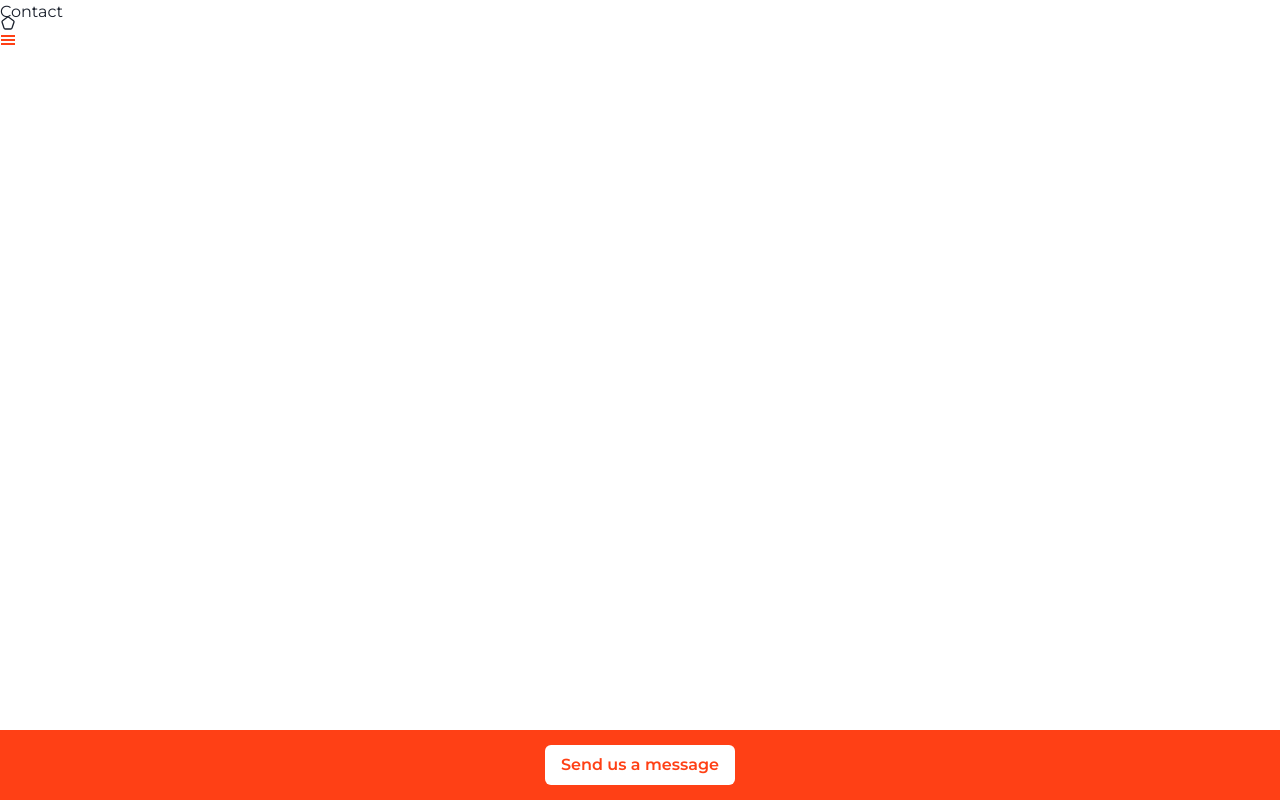
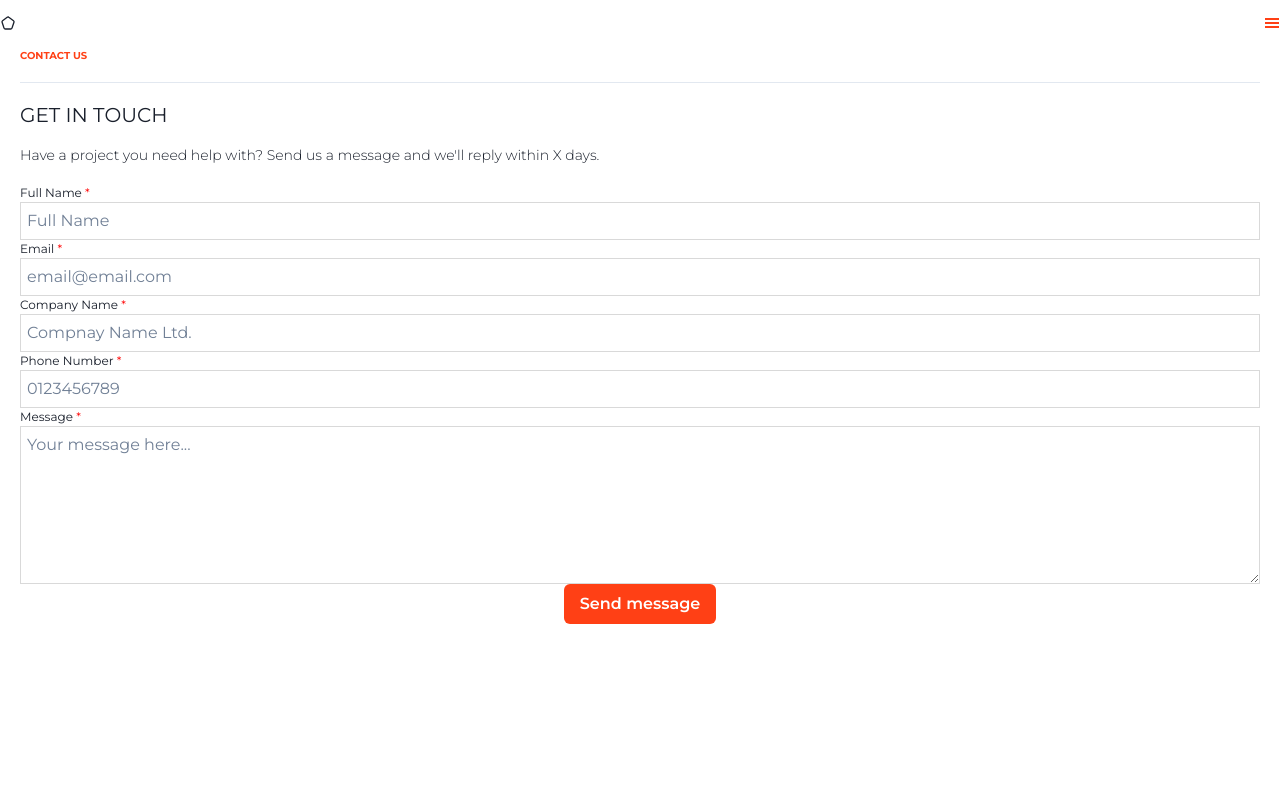
Before and after one commit to jvickers123/pentaro-site, a React (Create React App) app: page /getintouch in a window 1280 px wide. Built offline with nearby package versions, Linux system fonts and the light colour scheme.

Commit message:
contact form created

```diff
--- a/src/components/Contact.js
+++ b/src/components/Contact.js
@@ -1,9 +1,68 @@
-import React from 'react'
+import React, { useState } from 'react'
+
+// CHAKRA STYLING
+import { Button } from '@chakra-ui/react'
 
 const Contact = () => {
+
+
+  // STATE
+  const [formData, setFormData] = useState({
+    full_name: '',
+    email: '',
+    company_name: '',
+    phone_number: '',
+    message: '',
+  })
+
+  const handleSubmit = (e) => {
+    e.preventDefault()
+    console.log(formData)
+  }
+
+  const handleChange = (e) => {
+    const newObj = { ...formData, [e.target.name]: e.target.value}
+    setFormData(newObj)
+  }
   return (
     <section>
-      <h1>Contact</h1>
+      <h1>CONTACT US</h1>
+
+      <hr></hr>
+
+      <h2>GET IN TOUCH</h2>
+      <p>Have a project you need help with? Send us a message and we'll reply within X days.</p>
+      <form onSubmit={handleSubmit} className='contact-form'>
+
+        <div className='form-field'>
+          <label  htmlFor='full_name'>Full Name <span className='red'>*</span></label>
+          <input required type='text' name='full_name' placeholder='Full Name' value={formData.full_name} onChange={handleChange}/>
+        </div>
+
+
+        <div className='form-field'>
+          <label htmlFor='email'>Email <span className='red'>*</span></label>
+          <input required type='email' name='email' placeholder='email@email.com' value={formData.email} onChange={handleChange}/>
+        </div>
+
+        <div className='form-field'>
+          <label htmlFor='company_name'>Company Name <span className='red'>*</span></label>
+          <input required type='text' name='company_name' placeholder='Compnay Name Ltd.' value={formData.company_name} onChange={handleChange}/>
+        </div>
+
+        <div className='form-field'>
+          <label htmlFor='phone_number'>Phone Number <span className='red'>*</span></label>
+          <input required type='tel' name='phone_number' placeholder='0123456789' value={formData.phone_number} onChange={handleChange}/>
+        </div>
+
+        <div className='form-field message-area'>
+          <label htmlFor='message'>Message <span className='red'>*</span></label>
+          <textarea rows='6' required name='message' placeholder='Your message here...' value={formData.message} onChange={handleChange}/>
+        </div>
+
+        <Button className='light-btn' onClick={handleSubmit}>Send message</Button>
+
+      </form>
     </section>
   )
 }
--- a/src/components/Footer.js
+++ b/src/components/Footer.js
@@ -1,22 +1,29 @@
-import React from 'react'
+import React, { useState, useEffect } from 'react'
 import { useNavigate } from 'react-router-dom'
 
 // STYLING
 import { Button } from '@chakra-ui/react'
 const Footer = () => {
 
+  // STATE
+  const [hideFooter, setHideFooter] = useState(false)
+
   const navigate = useNavigate()
 
-  // const handleSubmit = () => {
-  //   // console.log('working')
-  // }
+  // CHECK IF ON THE GETINTOUCH PAGE
+  useEffect(() => {
+    const url = window.location.href.split('/')
+    url.includes('getintouch') ? setHideFooter(true) : setHideFooter(false)
+  }, )
+
   return (
-    <div className='footer-main'>
-      {/* <form onSubmit={handleSubmit}>
-        <label htmlFor=''
-
-      </form> */}
-      <Button onClick={() => navigate('getintouch')} className='get-in-touch-button'>Send us a message</Button>
+    <div className={hideFooter ? 'footer-hiddent' : 'footer-main'}>
+      <div className='footer-mobile'>
+        <Button onClick={() => navigate('getintouch')} className='get-in-touch-button'>Send us a message</Button>
+      </div>
+      <div className='footer-desktop'>
+        <p>Destop</p>
+      </div>
     </div>
   )
 }
--- /dev/null
+++ b/src/styles/components/contact.scss
@@ -0,0 +1,28 @@
+  .contact-form {
+  @include flex-center(column);
+  button {
+    background-color: $accent;
+    color: white;
+  }
+  .form-field {
+    display: flex;
+    flex-direction: column;
+    align-items: flex-start;
+    width: 100%;
+    label {
+      font-size: 12px;
+      display: inline-block;
+      width: 115px;
+      margin-right: 10px;
+    }
+    input, textarea {
+      width: 100%;
+      padding: 6px;
+      border-radius: 0;
+      border: 1px solid rgba(0,0,0,0.15);
+    }
+    .red {
+      color: red;
+    }
+  }
+}
--- a/src/styles/components/footer.scss
+++ b/src/styles/components/footer.scss
@@ -11,4 +11,24 @@
     background-color: #fff;
     color: $accent;
   }
+  .footer-desktop {
+    display: none;
+  }
+
 }
+
+.footer-hiddent {
+  display: none;
+}
+
+
+@media screen and (min-width: 600px) {
+  .footer-main {
+    .footer-mobile {
+      display: none;
+    }
+    .footer-desktop {
+      display: flex;
+    }
+  }
+}
--- a/src/styles/components/navbar.scss
+++ b/src/styles/components/navbar.scss
@@ -4,6 +4,8 @@
   padding: 15px 0;
   width: 100%;
   z-index: 2;
+  @include flex-center(row);
+  justify-content: space-between;
 }
 
 .dropdown-options-container {
@@ -24,7 +26,7 @@
   align-self: flex-start;
 }
 
-
+// options drawer
 #chakra-modal-\:r3\:, #chakra-modal-\:r1\:{
   background-color: $accent;
   color: white;
--- a/src/styles/main.scss
+++ b/src/styles/main.scss
@@ -8,6 +8,7 @@
 @import './components//navbar.scss';
 @import './components/footer.scss';
 @import './components/home.scss';
+@import './components/contact.scss';
 
 * {
   box-sizing: border-box;
@@ -18,8 +19,30 @@
 
 section {
   min-height: 100vh;
+  padding: 50px 20px;
+  hr {
+    margin: 10px 0;
+  }
+  h1 {
+    color: $accent;
+    font-weight: 700;
+    font-size: 10px;
+    line-height: 12px;
+    margin-bottom: 20px;
+  }
+  h2 {
+    font-weight: 400;
+    font-size: 20px;
+    line-height: 24px;
+    margin: 20px 0;
+  }
+  p {
+    font-weight: 300;
+    font-size: 14px;
+    line-height: 17px;
+    margin: 20px 0;
+  }
 }
-
 
 .accent {
   color: $accent;
@@ -39,3 +62,8 @@ a {
   height: 100%;
   z-index: -1;
 }
+
+button {
+  background-color: $accent;
+  color: white;
+}
--- a/src/styles/variables.scss
+++ b/src/styles/variables.scss
@@ -1,5 +1,6 @@
 
 $accent: #FF4015;
+$lightgrey: #EAEAEA;
 
 @mixin flex-center($direction){
   display: flex;
```
